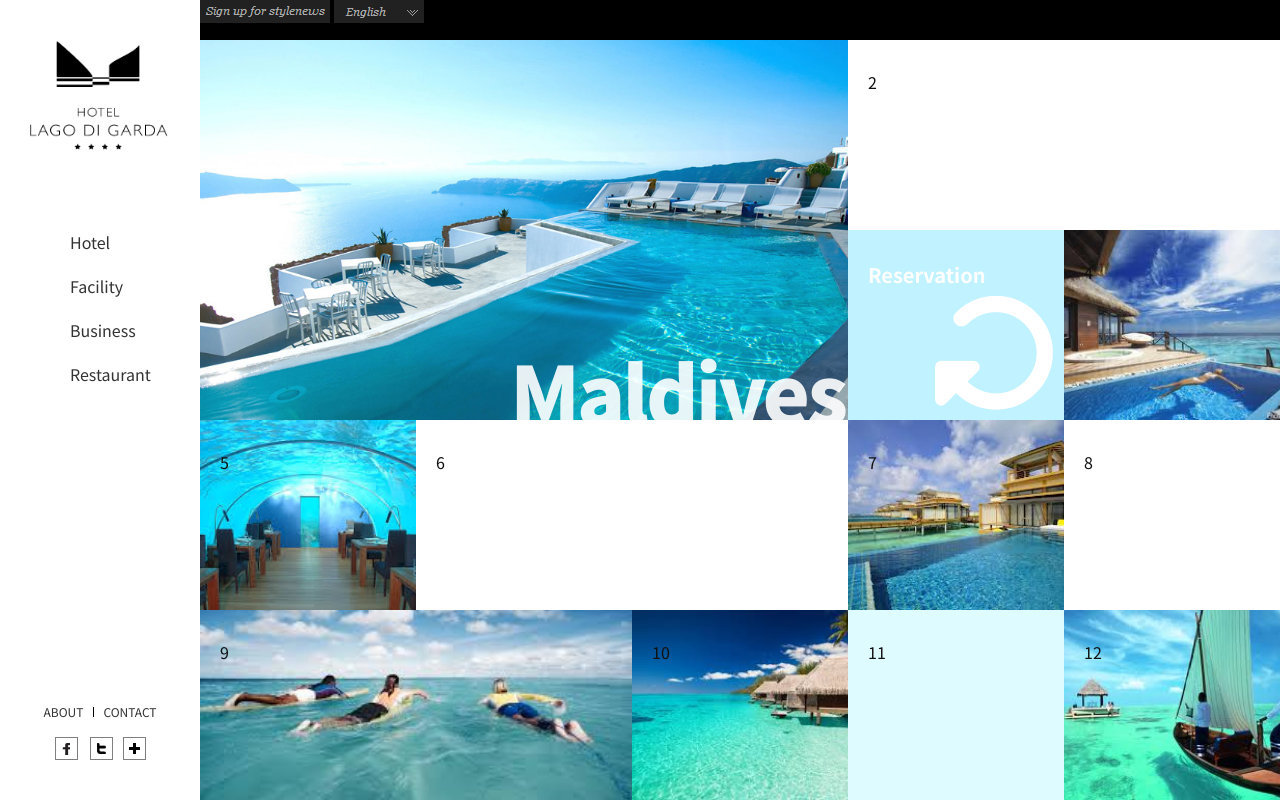
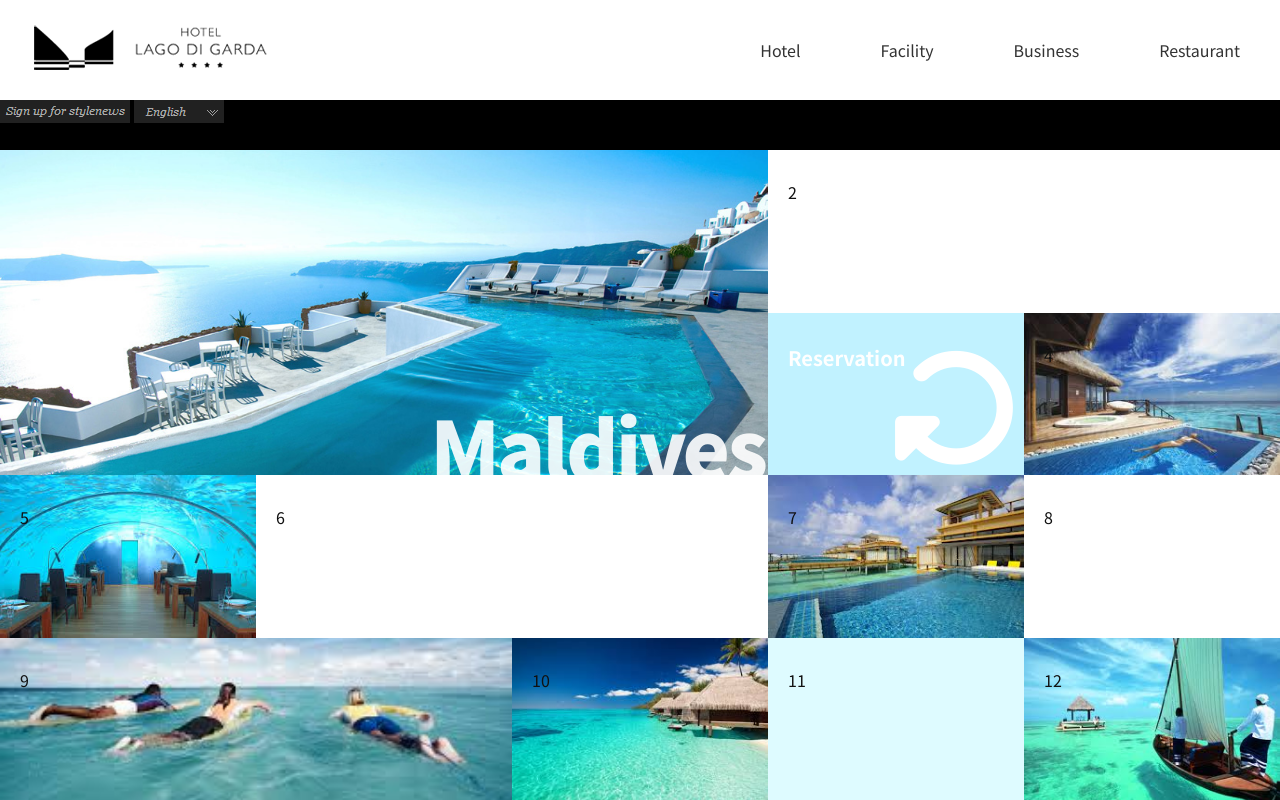
Before and after one commit to z1xun/wuf-s, a plain HTML site: page responsive/html-hotel/index.html in a window 1280 px wide. Drawn offline with nearby package versions, Linux system fonts and the light colour scheme.

Commit message:
2023.09.04

```diff
--- a/responsive/html-hotel/dist/css/comm.css
+++ b/responsive/html-hotel/dist/css/comm.css
@@ -1,4 +1,34 @@
 @charset "UTF-8";
+@media screen and (max-width: 1440px) {
+  body {
+    background-color: blue;
+  }
+}
+@media screen and (max-width: 1280px) {
+  body {
+    background-color: #368791;
+  }
+}
+@media screen and (max-width: 1024px) {
+  body {
+    background-color: #e038ef;
+  }
+}
+@media screen and (max-width: 744px) {
+  body {
+    background-color: #e93535;
+  }
+}
+@media screen and (max-width: 428px) {
+  body {
+    background-color: #27c72c;
+  }
+}
+@media screen and (max-width: 360px) {
+  body {
+    background-color: #d1d132;
+  }
+}
 /* reset */
 body,
 div,
@@ -30,7 +60,10 @@ button,
 header,
 main,
 footer,
-article {
+article,
+a,
+section,
+* {
   margin: 0;
   padding: 0;
   box-sizing: border-box;
@@ -112,21 +145,15 @@ input[type=search]::-webkit-search-cancel-button {
 }
 
 /* 기본 폰트 설정 */
-/* mobile */
+/* desktop */
 body {
   background: #fff;
-  font-size: 14px;
+  font-size: 1rem;
   line-height: 1.5;
   font-family: "Noto Sans KR", "Malgun Gothic", "맑은 고딕", sans-serif;
   color: #111;
 }
 
-/* desktop */
-@media screen and (min-width: 1280px) {
-  body {
-    font-size: 16px;
-  }
-}
 /* color값은 디자인가이드에 맞게사용 */
 a {
   color: #333;
@@ -261,7 +288,6 @@ legend {
 
 .wrap {
   display: flex;
-  height: 100vh;
   position: relative;
 }
 
@@ -273,6 +299,30 @@ legend {
   flex-direction: column;
 }
 
+#main {
+  width: calc(100% - 200px);
+  padding-top: 40px;
+}
+
+@media screen and (max-width: 1440px) {
+  .wrap {
+    display: block;
+  }
+  #header {
+    width: 100%;
+    display: block;
+    padding: 0;
+  }
+  #header .inner {
+    display: flex;
+    justify-content: space-between;
+    align-items: center;
+  }
+  #main {
+    width: auto;
+    padding-top: 0;
+  }
+}
 #logo a {
   display: block;
   width: 150px;
@@ -284,7 +334,7 @@ legend {
 
 #gnb {
   width: 100px;
-  margin: 70px auto 0;
+  margin: 70px auto 350px;
 }
 #gnb li a {
   display: block;
@@ -305,7 +355,7 @@ legend {
   padding: 10px;
 }
 .spot .connect a {
-  font-size: 12px;
+  font-size: 0.75rem;
   position: relative;
 }
 .spot .connect a::before {
@@ -321,23 +371,29 @@ legend {
 .spot .connect a:first-child::before {
   display: none;
 }
-.spot .sns a {
+
+.sns {
+  display: flex;
+  justify-content: center;
+}
+.sns a {
   display: block;
   width: 31px;
   height: 29px;
   text-indent: -9999px;
   padding: 0;
 }
-.spot .sns .facebook {
-  background: url(/html-hotel/images/sns3.png) no-repeat 0 0;
+.sns .facebook {
+  background: url(/images/sns3.png) no-repeat 0 0;
 }
-.spot .sns .twitter {
-  background: url(/html-hotel/images/sns4.png) no-repeat 0 0;
+.sns .twitter {
+  background: url(/images/sns4.png) no-repeat 0 0;
 }
-.spot .sns .instagram {
-  background: url(/html-hotel/images/sns5.png) no-repeat 0 0;
+.sns .instagram {
+  background: url(/images/sns5.png) no-repeat 0 0;
 }
-.spot .util {
+
+.util {
   position: absolute;
   top: 0;
   left: 200px;
@@ -345,71 +401,95 @@ legend {
   background: #000;
   height: 40px;
 }
-.spot .util a {
+.util a {
   display: inline-block;
   width: 130px;
   height: 29px;
   text-indent: -9999px;
   padding: 0;
 }
-.spot .util .sign-up {
+.util .sign-up {
   background: url(/images/util1.png) no-repeat 0 0;
 }
-.spot .util .language {
+.util .language {
   background: url(/images/util2.png) no-repeat 0 0;
 }
 
-#main {
-  width: calc(100% - 200px);
-  background: #864e4e;
-  padding-top: 40px;
+@media screen and (max-width: 1440px) {
+  .spot,
+  .sns {
+    display: none;
+  }
+  .util {
+    position: static;
+    height: 50px;
+  }
+  #gnb {
+    margin: 0;
+    width: auto;
+  }
+  #gnb .depth1 {
+    display: flex;
+    justify-content: flex-end;
+  }
+  #gnb .depth1 a {
+    height: 100px;
+    line-height: 100px;
+    padding: 0 40px;
+  }
+  #logo a {
+    width: 250px;
+    height: 50px;
+    background: url(/images/logo2.png) 0 0/contain no-repeat;
+    margin: 10px 25px;
+  }
 }
-#main .grid {
+.grid {
   width: 100%;
   height: calc(100vh - 40px);
   display: grid;
   grid-template-columns: repeat(5, 1fr);
   grid-template-rows: repeat(4, 1fr);
 }
-#main .grid .box-g {
+.grid .box-g {
   height: 100%;
   position: relative;
   padding: 30px 20px;
 }
-#main .grid .box-g .tit-big {
+.grid .box-g .tit-big {
   color: #fff;
   opacity: 0.9;
-  font-size: 80px;
+  font-size: 5rem;
   font-weight: 900;
   letter-spacing: -3px;
   position: absolute;
   bottom: -30px;
   right: 3px;
 }
-#main .grid .box-g strong {
+.grid .box-g strong {
   color: #fff;
-  font-size: 20px;
+  font-size: 1.25rem;
   text-transform: capitalize;
 }
-#main .grid .box-1 {
+.grid .box-1 {
   grid-row: 1/3;
   grid-column: 1/4;
   background: url(/images/pic1.jpg) 50% 50%/cover no-repeat;
 }
-#main .grid .box-2 {
+.grid .box-2 {
   grid-row: 1/2;
   grid-column: 4/6;
   background: #ffffff;
 }
-#main .grid .box-3 {
+.grid .box-3 {
   background: #c1f2ff;
   position: relative;
 }
-#main .grid .box-3::after {
+.grid .box-3::after {
   content: "\f2f9";
   font-weight: 900;
   font-family: "Font Awesome 6 Free";
-  font-size: 130px;
+  font-size: 8.125rem;
   position: absolute;
   bottom: -30px;
   right: 3px;
@@ -424,36 +504,41 @@ legend {
     transform: rotate(360deg);
   }
 }
-#main .grid .box-4 {
+.grid .box-4 {
   background: url(/images/pic6.jpg) 50% 50%/cover no-repeat;
 }
-#main .grid .box-5 {
+.grid .box-5 {
   background: url(/images/pic5.jpg) 50% 50%/cover no-repeat;
 }
-#main .grid .box-6 {
+.grid .box-6 {
   grid-column: 2/4;
   background: #ffffff;
 }
-#main .grid .box-7 {
+.grid .box-7 {
   background: url(/images/pic4.jpg) 50% 50%/cover no-repeat;
 }
-#main .grid .box-8 {
+.grid .box-8 {
   background: #ffffff;
 }
-#main .grid .box-9 {
+.grid .box-9 {
   grid-column: 1/3;
   background: url(/images/pic3.jpg) 50% 50%/cover no-repeat;
 }
-#main .grid .box-10 {
+.grid .box-10 {
   background: url(/images/pic2.jpg) 50% 50%/cover no-repeat;
 }
-#main .grid .box-11 {
+.grid .box-11 {
   background: #defbff;
 }
-#main .grid .box-12 {
+.grid .box-12 {
   background: url(/images/pic7.jpg) 50% 50%/cover no-repeat;
 }
 
+@media screen and (max-width: 1440px) {
+  .grid {
+    height: calc(100vh - 150px);
+  }
+}
 .swiper-slide_txt {
   position: absolute;
   top: 50%;
--- a/responsive/html-hotel/dist/scss/_mixin.scss
+++ b/responsive/html-hotel/dist/scss/_mixin.scss
@@ -78,3 +78,41 @@
     left: $l;
     right: $r;
 }
+
+// 미디어쿼리
+//가로사이즈 1440px 이하일 경우
+@media screen and (max-width: 1440px) {
+    body {
+        background-color: blue;
+    }
+}
+//가로사이즈 1280px 이하일 경우
+@media screen and (max-width: 1280px) {
+    body {
+        background-color: #368791;
+    }
+}
+//***가로사이즈 1024px 이하일 경우(tablet)
+@media screen and (max-width: 1024px) {
+    body {
+        background-color: #e038ef;
+    }
+}
+//가로사이즈 744px 이하일 경우
+@media screen and (max-width: 744px) {
+    body {
+        background-color: #e93535;
+    }
+}
+//***가로사이즈 428px 이하일 경우(mobile)
+@media screen and (max-width: 428px) {
+    body {
+        background-color: #27c72c;
+    }
+}
+//가로사이즈 360px 이하일 경우
+@media screen and (max-width: 360px) {
+    body {
+        background-color: #d1d132;
+    }
+}
--- a/responsive/html-hotel/dist/scss/_reset.scss
+++ b/responsive/html-hotel/dist/scss/_reset.scss
@@ -30,7 +30,10 @@ button,
 header,
 main,
 footer,
-article {
+article,
+a,
+section,
+* {
     margin: 0;
     padding: 0;
     box-sizing: border-box;
@@ -131,21 +134,14 @@ input {
 }
 
 /* 기본 폰트 설정 */
-/* mobile */
+/* desktop */
 
 body {
     background: #fff;
-    font-size: 14px;
+    font-size: 1rem;
     line-height: 1.5;
     font-family: "Noto Sans KR", "Malgun Gothic", "맑은 고딕", sans-serif;
     color: #111;
-}
-
-/* desktop */
-@media screen and (min-width: 1280px) {
-    body {
-        font-size: 16px;
-    }
 }
 
 /* color값은 디자인가이드에 맞게사용 */
@@ -294,7 +290,7 @@ legend {
 }
 
 // body {
-//     background: url(/1-1599이상.jpg) no-repeat 0 0;
+//     background: url(/2-1599이하.jpg) no-repeat 0 0;
 //     .wrap {
 //         opacity: 0.9;
 //     }
--- a/responsive/html-hotel/dist/scss/comm.scss
+++ b/responsive/html-hotel/dist/scss/comm.scss
@@ -3,9 +3,10 @@
 
 $hdWidth: 200px;
 
+//layout
 .wrap {
     display: flex;
-    height: 100vh;
+    // height: 100vh;
     position: relative;
 }
 #header {
@@ -15,6 +16,33 @@ $hdWidth: 200px;
     display: flex;
     flex-direction: column;
 }
+
+#main {
+    width: calc(100% - $hdWidth);
+    padding-top: $utilHeight;
+}
+
+@media screen and (max-width: 1440px) {
+    .wrap {
+        display: block;
+    }
+    #header {
+        width: 100%;
+        display: block;
+        padding: 0;
+        .inner {
+            display: flex;
+            justify-content: space-between;
+            align-items: center;
+        }
+    }
+    #main {
+        width: auto;
+        padding-top: 0;
+    }
+}
+
+//header
 #logo {
     a {
         display: block;
@@ -27,7 +55,7 @@ $hdWidth: 200px;
 }
 #gnb {
     width: 100px;
-    margin: 70px auto 0;
+    margin: 70px auto 350px;
 
     li {
         a {
@@ -50,7 +78,7 @@ $hdWidth: 200px;
     }
     .connect {
         a {
-            font-size: 12px;
+            font-size: 0.75rem;
             position: relative;
             &::before {
                 content: "";
@@ -65,7 +93,10 @@ $hdWidth: 200px;
             }
         }
     }
+}
 .sns {
+    display: flex;
+    justify-content: center;
     a {
         display: block;
         width: 31px;
@@ -74,13 +105,13 @@ $hdWidth: 200px;
         padding: 0;
     }
     .facebook {
-            background: url(/html-hotel/images/sns3.png) no-repeat 0 0;
+        background: url(/images/sns3.png) no-repeat 0 0;
     }
     .twitter {
-            background: url(/html-hotel/images/sns4.png) no-repeat 0 0;
+        background: url(/images/sns4.png) no-repeat 0 0;
     }
     .instagram {
-            background: url(/html-hotel/images/sns5.png) no-repeat 0 0;
+        background: url(/images/sns5.png) no-repeat 0 0;
     }
 }
 .util {
@@ -106,13 +137,40 @@ $hdWidth: 200px;
         background: url(/images/util2.png) no-repeat 0 0;
     }
 }
+@media screen and (max-width: 1440px) {
+    .spot,
+    .sns {
+        display: none;
     }
 
-#main {
-    width: calc(100% - $hdWidth);
-    background: #864e4e;
-    padding-top: $utilHeight;
+    .util {
+        position: static;
+        height: 50px;
+    }
+    #gnb {
+        margin: 0;
+        width: auto;
+        .depth1 {
+            display: flex;
+            justify-content: flex-end;
+            a {
+                height: 100px;
+                line-height: 100px;
+                padding: 0 40px;
+            }
+        }
+    }
+    #logo {
+        a {
+            width: 250px;
+            height: 50px;
+            background: url(/images/logo2.png) 0 0 / contain no-repeat;
+            margin: 10px 25px;
+        }
+    }
+}
 
+//main
 .grid {
     width: 100%;
     height: calc(100vh - $utilHeight);
@@ -127,7 +185,7 @@ $hdWidth: 200px;
         .tit-big {
             color: $w;
             opacity: 0.9;
-                font-size: 80px;
+            font-size: 5rem;
             font-weight: 900;
             letter-spacing: -3px;
             position: absolute;
@@ -136,7 +194,7 @@ $hdWidth: 200px;
         }
         strong {
             color: $w;
-                font-size: 20px;
+            font-size: 1.25rem;
             text-transform: capitalize;
         }
     }
@@ -158,7 +216,7 @@ $hdWidth: 200px;
             content: "\f2f9";
             font-weight: 900;
             font-family: "Font Awesome 6 Free";
-                font-size: 130px;
+            font-size: 8.125rem;
             position: absolute;
             bottom: -30px;
             right: 3px;
@@ -206,5 +264,10 @@ $hdWidth: 200px;
         background: url(/images/pic7.jpg) 50% 50% / cover no-repeat;
     }
 }
+@media screen and (max-width: 1440px) {
+    .grid {
+        height: calc(100vh - 150px);
     }
+}
+
 @import "main", "contents";
--- a/responsive/html-hotel/index.html
+++ b/responsive/html-hotel/index.html
@@ -50,6 +50,7 @@
         </div>
         <div class="wrap">
             <header id="header">
+                <div class="inner">
                     <h1 id="logo"><a href="#">hotel lago di garda</a></h1>
                     <nav id="gnb">
                         <h2 class="blind">주메뉴</h2>
@@ -68,9 +69,9 @@
                                 <a href="#">CONTACT</a>
                             </div>
                         </div>
-                    <div class="sns">
+                    </div>
                     <h2 class="blind">sns</h2>
-                        <div class="spot-g">
+                    <div class="spot-g sns">
                         <a href="#" class="facebook">facebook</a>
                         <a href="#" class="twitter">twitter</a>
                         <a href="#" class="instagram">instagram</a>
@@ -82,7 +83,6 @@
                         <a href="#" class="language">language</a>
                     </div>
                     <div class="col-right"></div>
-                    </div>
                 </div>
             </header>
 
```
Also changed, not shown: responsive/html-hotel/2-1599이하.jpg (added), 2 other files. Lines whose indentation alone changed are shown as unchanged.
